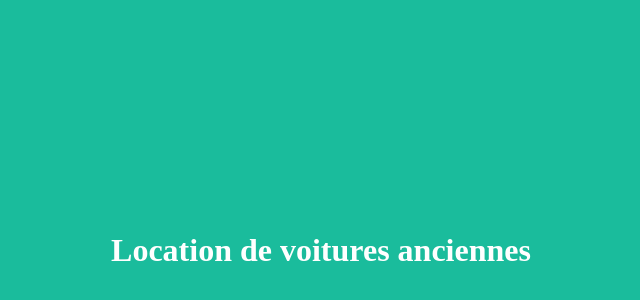
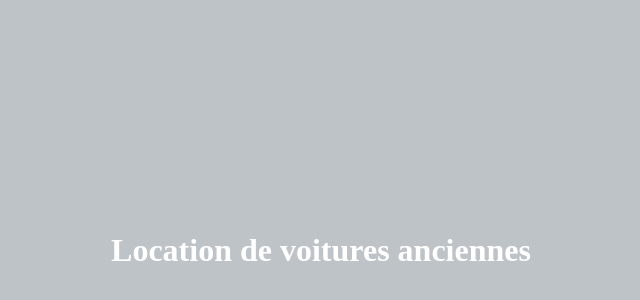
Before and after one commit to OlivierVermesse/locationVoiture, a plain HTML site: page index.html in a window 1280 px wide. Shown: the part 42-342 px from the top of the page, without its empty margins (319-959 px from the left). Drawn offline with Linux system fonts and the light colour scheme.

Commit message:
modif fond d'écran en gris

```diff
--- a/index.html
+++ b/index.html
@@ -4,7 +4,7 @@
 		<meta charset="utf-8">
 		<tittle></tittle>
 	</head>
-	<body style="background-color:#1ABC9C">
+	<body style="background-color:#bdc3c7">
 		<h1 style="padding-top:20%; padding-bottom:20%; text-align:center;color:#FFFFFF">Location de voitures anciennes</h1>
 	</body>
 </html>
```
